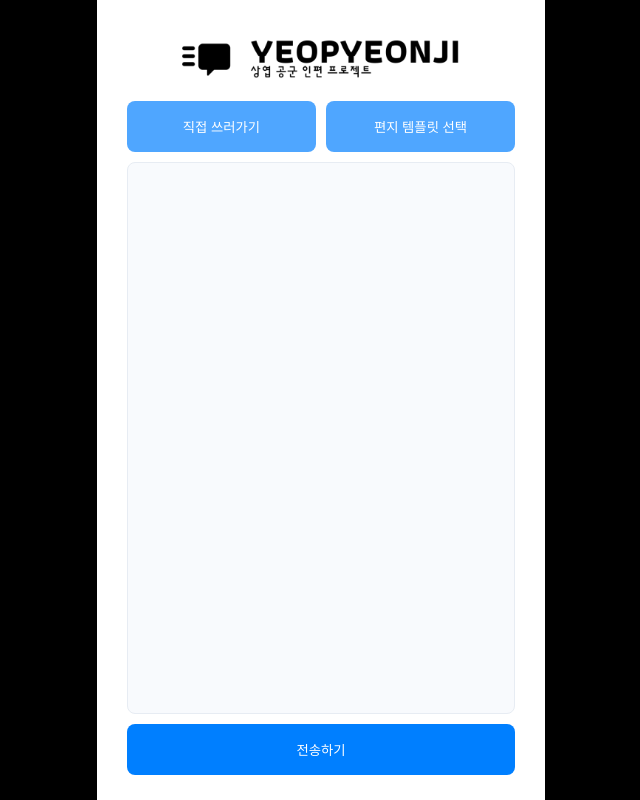
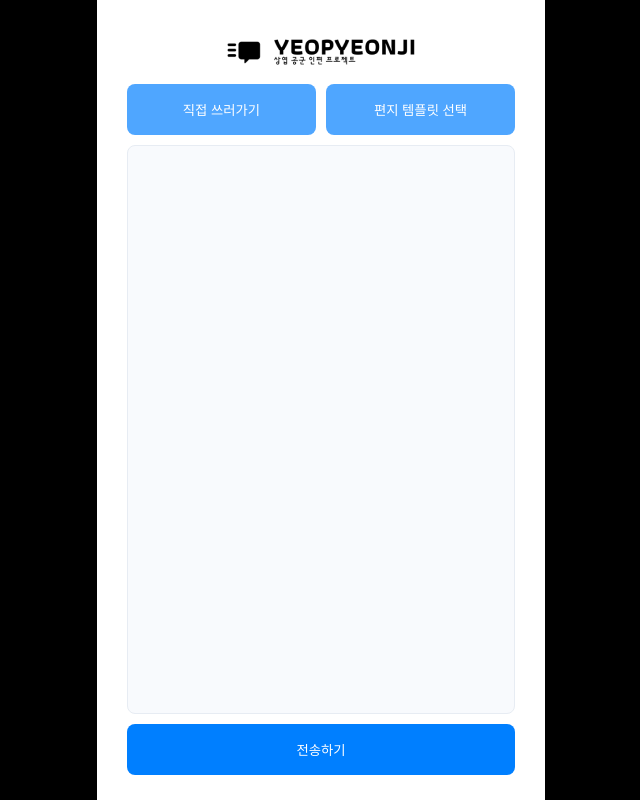
Before and after one commit to kangju2000/yeopyeonji, a React (Vite) app in the folder frontend/: page / in a window 1280 px wide. Shown: the whole page, without its empty margins (319-959 px from the left). Built offline with nearby package versions, Linux system fonts and the light colour scheme.

Commit message:
refactor: Button hover 시 pointer 나오도록 수정, Home 로고 이미지로 인한 밀림 현상 수정 - App.tsx에서 상수를 사용하여 path 설정

```diff
--- a/frontend/src/App.tsx
+++ b/frontend/src/App.tsx
@@ -1,8 +1,10 @@
 import { Route, Routes } from 'react-router';
 import { BrowserRouter } from 'react-router-dom';
+import { GlobalStyles } from '@/styles/GlobalStyles';
+import { ROUTES } from '@/constants/routes';
 import Home from '@/pages/Home/Home';
-import Layout from './components/Layout/Layout';
-import { GlobalStyles } from './styles/GlobalStyles';
+import Layout from '@/components/Layout/Layout';
+import Select from '@/pages/Select/Select';
 
 export default function App() {
   return (
@@ -10,7 +12,8 @@ export default function App() {
       <GlobalStyles />
       <Layout>
         <Routes>
-          <Route path="/" element={<Home />} />
+          <Route path={ROUTES.HOME} element={<Home />} />
+          <Route path={ROUTES.SELECT} element={<Select />} />
         </Routes>
       </Layout>
     </BrowserRouter>
--- a/frontend/src/components/Button/Button.styles.ts
+++ b/frontend/src/components/Button/Button.styles.ts
@@ -16,5 +16,6 @@ export const Button = styled.button<{ color: 'primary' | 'secondary' }>`
   padding: 16px 0px;
   border: none;
   border-radius: 8px;
+  cursor: pointer;
   ${({ color }) => colorCSS[color]}
 `;
--- a/frontend/src/pages/Home/Home.styles.ts
+++ b/frontend/src/pages/Home/Home.styles.ts
@@ -7,12 +7,10 @@ export const Home = styled.div`
 `;
 
 export const Header = styled.header`
+  height: 66px;
   text-align: center;
   margin-bottom: 10px;
-`;
-
-export const Logo = styled.img`
-  width: 300px;
+  background: url('src/assets/logo.png') no-repeat center;
 `;
 
 export const ButtonBox = styled.div`
--- a/frontend/src/pages/Home/Home.tsx
+++ b/frontend/src/pages/Home/Home.tsx
@@ -1,18 +1,24 @@
 import Button from '@/components/Button/Button';
 import * as S from '@/pages/Home/Home.styles';
+import { useNavigate } from 'react-router-dom';
+import { ROUTES } from '@/constants/routes';
 
 function Home() {
+  const navigate = useNavigate();
+
+  const handleClick = () => {};
+
   return (
     <S.Home>
-      <S.Header>
-        <S.Logo src="src/assets/logo.png" />
-      </S.Header>
+      <S.Header />
       <S.ButtonBox>
         <Button color="secondary">직접 쓰러가기</Button>
-        <Button color="secondary">편지 템플릿 선택</Button>
+        <Button color="secondary" onClick={() => navigate(ROUTES.SELECT)}>
+          편지 템플릿 선택
+        </Button>
       </S.ButtonBox>
       <S.InputBox readOnly />
-      <Button>전송하기</Button>
+      <Button onClick={handleClick}>전송하기</Button>
     </S.Home>
   );
 }
```
Also changed, not shown: frontend/src/assets/logo.png.
